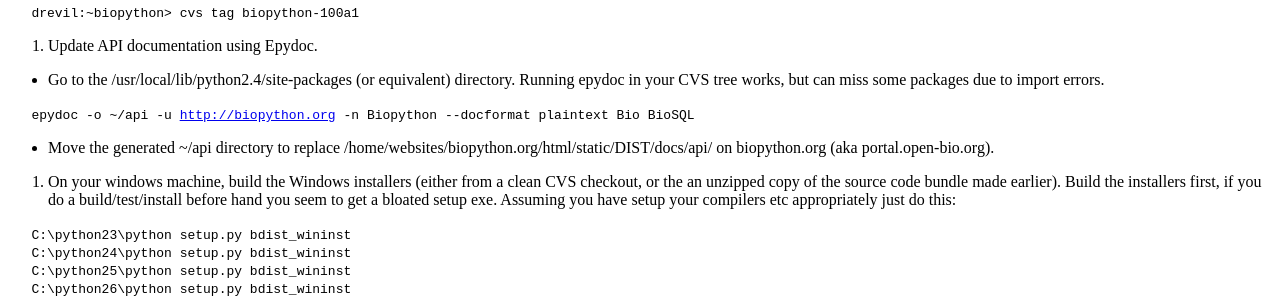
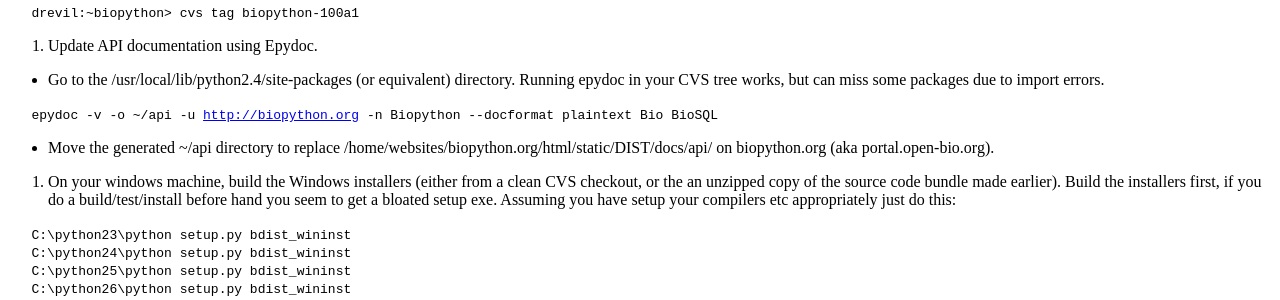
Before and after one commit to biopython/biopython.github.io, a Jekyll site: the page built from wiki/Building_a_release.md, in a window 1280 px wide. Shown: the part 1569-1869 px from the top of the page. Built offline with Jekyll 4.4.1, drawn with Linux system fonts in a browser that asks for light colours.

```diff
--- a/wiki/Building_a_release.md
+++ b/wiki/Building_a_release.md
@@ -106,7 +106,7 @@ work of course, as we haven't compiled it).
     directory. Running epydoc in your CVS tree works, but can miss some
     packages due to import errors.
 
-`   epydoc -o ~/api -u `[`http://biopython.org`](http://biopython.org)` -n Biopython --docformat plaintext Bio BioSQL`
+`   epydoc -v -o ~/api -u `[`http://biopython.org`](http://biopython.org)` -n Biopython --docformat plaintext Bio BioSQL`
 
 -   Move the generated ~/api directory to replace
     /home/websites/biopython.org/html/static/DIST/docs/api/ on
```
Also changed, not shown: 1 other file.
